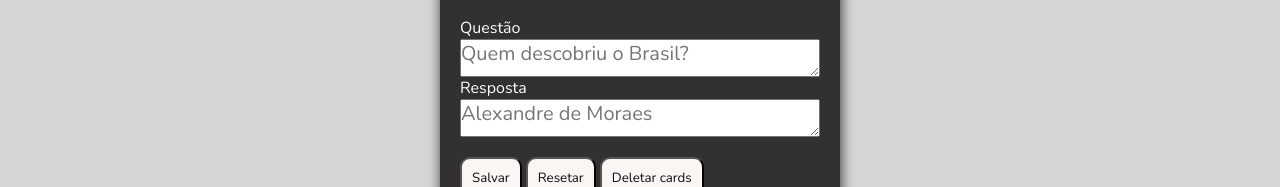
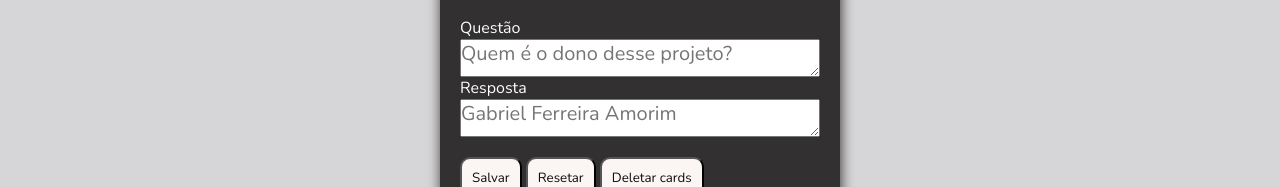
Before and after one commit to Bieelogrom/Gerenciador_de_Flashcard, a plain HTML site: page index.html in a window 1280 px wide. Shown: the part 190-377 px from the top of the page. Drawn offline with nearby package versions, Linux system fonts and the light colour scheme.

Commit message:
Alt placeholder

```diff
--- a/index.html
+++ b/index.html
@@ -21,9 +21,9 @@
                 </div>
                 <div class="corpo_card_creator">
                     <label for="questao" style="color: #FDFFFC;">Questão</label>
-                    <textarea id="questao" placeholder="Quem descobriu o Brasil?"></textarea>
+                    <textarea id="questao" placeholder="Quem é o dono desse projeto?"></textarea>
                     <label for="resposta" style="color: #FDFFFC;">Resposta</label>
-                    <textarea id="resposta" placeholder="Alexandre de Moraes"></textarea>
+                    <textarea id="resposta" placeholder="Gabriel Ferreira Amorim"></textarea>
                 </div>
                 <div class="btns_card_creator">
                     <button class="btn" onclick="criarCard()">Salvar</button>
```
